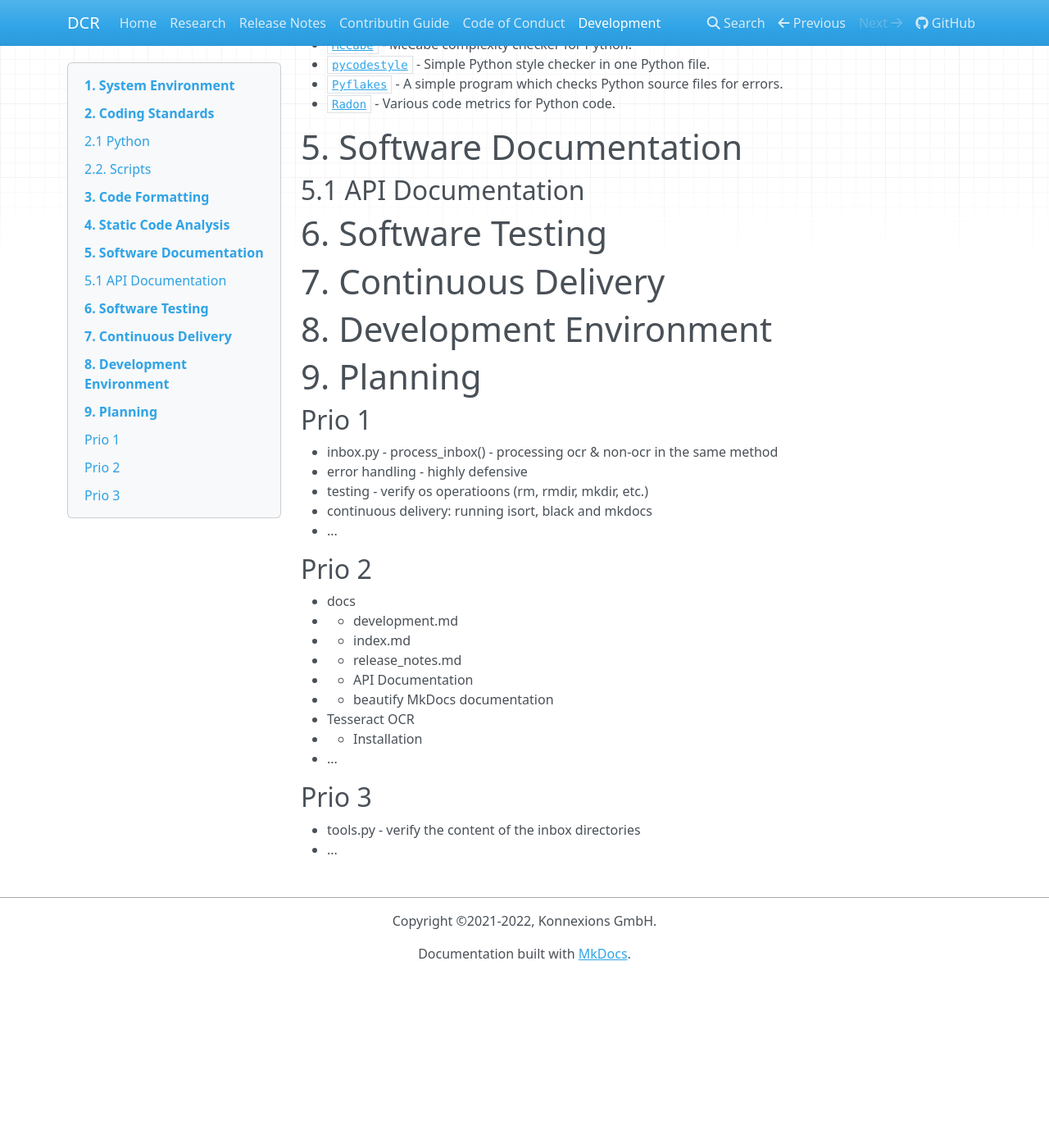
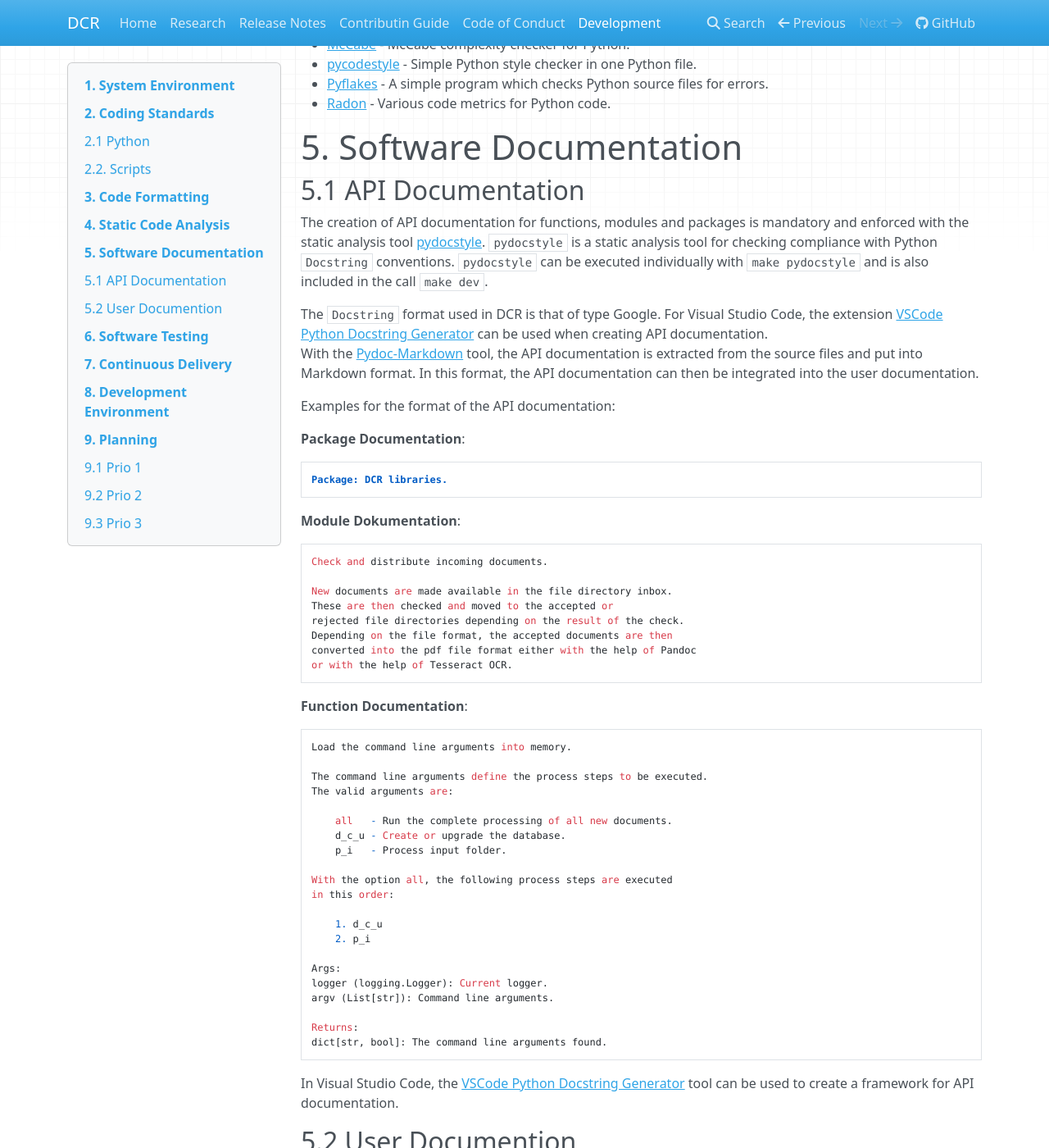
Before and after one commit to KonnexionsGmbH/dcr, an MkDocs documentation site: the page built from docs/development.md, in a window 1280 px wide and 1400 px high, scrolled down 1296 px. Shown: the whole window at 82% size. Built offline with MkDocs 1.6.1, drawn with Linux system fonts in a browser that asks for light colours; nearby versions of some CDN libraries; before the commit the page ends 2487 px from its top, so only the background shows below that; some of the changed text lies outside the part shown.

```diff
--- a/docs/development.md
+++ b/docs/development.md
@@ -2,12 +2,12 @@
 
 ## 1. System Environment
 
-DCR is developed on the operating systems **`Ubuntu 20.04 LTS`** and **`Microsoft Windows 10`**.
-Ubuntu is used here via the **`VM Workstation Player 16`**.
+DCR is developed on the operating systems `Ubuntu 20.04 LTS` and `Microsoft Windows 10`.
+Ubuntu is used here via the `VM Workstation Player 16`.
 
-The GitHub actions for continuous integration run on **`Ubuntu 20.04`**, **`Micrsoft Windows Server 2019`** and **`2022`**.
+The GitHub actions for continuous integration run on `Ubuntu 20.04`, `Micrsoft Windows Server 2019` and `2022`.
 
-Version **`3.10`** is used for the Python programming language.
+Version `3.10` is used for the Python programming language.
 
 ## 2. Coding Standards
 
@@ -30,8 +30,8 @@
 
 The two tools `isort` and `Black` are used for formatting the programme code:
 
-- [`Black`](https://black.readthedocs.io/en/stable/) - The uncompromising Python code formatter.
-- [`isort`](https://pycqa.github.io/isort/) - A Python utility / library to sort imports.
+- [Black](https://black.readthedocs.io/en/stable/) - The uncompromising Python code formatter.
+- [isort](https://pycqa.github.io/isort/) - A Python utility / library to sort imports.
 
 Both tools are included in the call `make dev`.
 They can be executed individually with `make black` and `make isort`, whereby `sort` should run first and `black` afterwards.
@@ -40,26 +40,106 @@
 
 The tools `Bandit`, `Flake8`, `Mypy` and `Pylint` are used for static code analysis:
 
-- [`Bandit`](https://bandit.readthedocs.io/en/latest/) - Bandit is a tool designed to find common security issues in Python code.
-- [`Flake8`](https://flake8.pycqa.org/en/latest/index.html#quickstart) - A python tool that glues together pycodestyle, pyflakes, mccabe, and third-party plugins to check the style and quality of some python code.
-- [`Mypy`](https://mypy.readthedocs.io/en/stable/introduction.html) - Optional static typing for Python.
-- [`Pylint`](https://pylint.pycqa.org/en/latest/) - It's not just a linter that annoys you!
+- [Bandit](https://bandit.readthedocs.io/en/latest/) - `Bandit` is a tool designed to find common security issues in Python code.
+- [Flake8](https://flake8.pycqa.org/en/latest/index.html#quickstart) - A python tool that glues together `pycodestyle`, `Pyflakes`, `McCabe`, and third-party plugins to check the style and quality of some python code.
+- [Mypy](https://mypy.readthedocs.io/en/stable/introduction.html) - Optional static typing for Python.
+- [Pylint](https://pylint.pycqa.org/en/latest/) - It's not just a linter that annoys you!
 
 All tools are included in the call `make dev`.
 They can be executed individually with `make bandit`, `make flake8`, `make mypy` and `make pylint`.
 
 `Flake8` includes the following tools:
 
-- [`McCabe`](https://github.com/PyCQA/mccabe) - McCabe complexity checker for Python.
-- [`pycodestyle`](https://github.com/PyCQA/pycodestyle) - Simple Python style checker in one Python file.
-- [`Pyflakes`](https://github.com/PyCQA/pyflakes) - A simple program which checks Python source files for errors.
-- [`Radon`](https://radon.readthedocs.io/en/latest/) - Various code metrics for Python code.
+- [McCabe](https://github.com/PyCQA/mccabe) - McCabe complexity checker for Python.
+- [pycodestyle](https://github.com/PyCQA/pycodestyle) - Simple Python style checker in one Python file.
+- [Pyflakes](https://github.com/PyCQA/pyflakes) - A simple program which checks Python source files for errors.
+- [Radon](https://radon.readthedocs.io/en/latest/) - Various code metrics for Python code.
 
 ## 5. Software Documentation
 
 ### 5.1 API Documentation
 
+The creation of API documentation for functions, modules and packages is mandatory and enforced with the static analysis tool [pydocstyle](https://github.com/PyCQA/pydocstyle).
+`pydocstyle` is a static analysis tool for checking compliance with Python `Docstring` conventions.
+`pydocstyle` can be executed individually with `make pydocstyle` and is also included in the call `make dev`.
+
+The `Docstring` format used in DCR is that of type Google.
+For Visual Studio Code, the extension [VSCode Python Docstring Generator](https://github.com/NilsJPWerner/autoDocstring) can be used when creating API documentation.
+With the [Pydoc-Markdown](https://github.com/NiklasRosenstein/pydoc-markdown) tool, the API documentation is extracted from the source files and put into Markdown format.
+In this format, the API documentation can then be integrated into the user documentation.
+
+Examples for the format of the API documentation:
+
+**Package Documentation**:
+
+    Package: DCR libraries.
+
+**Module Dokumentation**:
+
+    Check and distribute incoming documents.
+
+    New documents are made available in the file directory inbox.
+    These are then checked and moved to the accepted or
+    rejected file directories depending on the result of the check.
+    Depending on the file format, the accepted documents are then
+    converted into the pdf file format either with the help of Pandoc
+    or with the help of Tesseract OCR.
+
+**Function  Documentation**:
+
+    Load the command line arguments into memory.
+
+    The command line arguments define the process steps to be executed.
+    The valid arguments are:
+
+        all   - Run the complete processing of all new documents.
+        d_c_u - Create or upgrade the database.
+        p_i   - Process input folder.
+
+    With the option all, the following process steps are executed
+    in this order:
+
+        1. d_c_u
+        2. p_i
+
+    Args:
+    logger (logging.Logger): Current logger.
+    argv (List[str]): Command line arguments.
+
+    Returns:
+    dict[str, bool]: The command line arguments found.
+
+In Visual Studio Code, the [VSCode Python Docstring Generator](https://github.com/NilsJPWerner/autoDocstring) tool can be used to create a framework for API documentation.
+
+### 5.2 User Documention
+
+The remaining documents for the user documentation can be found in the file directory `docs` in Markdown format:
+
+| File               | Headline                     | Remarks                                   |
+|--------------------|------------------------------|-------------------------------------------|
+| code_of_conduct.md | Code of Conduct              |                                           |
+| contributing.md    | Contributing Guide           |                                           |
+| development.md     | Development                  | Notes on the software development process |
+| index.md           | Document Content Recognition | Background, installation and user guide   |
+| release_notes.md   | Release Notes                |                                           |
+| research.md        | Research                     | Reference to the relevant research papers |
+
+The [MkDocs](https://github.com/mkdocs/mkdocs/) tool is used to create the user documentation.
+With the command `make mkdocs` the user documentation is created by MkDocs and uploaded to the GitHub pages of the repository.
+The command `make mkdocs` is also included in the call `make dev`.
+
 ## 6. Software Testing
+
+[pytest](https://github.com/pytest-dev/pytest/) is used as a software testing framework with the following plugins::
+
+- [pytest-cov](https://github.com/pytest-dev/pytest-cov/) for coverage reporting,
+- [pytest-deadfixture](https://github.com/jllorencetti/pytest-deadfixtures) to list unused or duplicate fixtures, and
+- [pytest-random-order](https://github.com/jbasko/pytest-random-order) to randomise the order of the tests.
+
+On the one hand, the tests must be as complete as possible, i.e. a test coverage of 100% is aimed for, but on the other hand, the scope of the test code should be minimal, i.e. unnecessary repetitions must be strictly avoided.
+The best strategy for this is to first create a test case for the normal case and then add special tests for the special cases not yet covered.
+
+Finally, the tool [python-coveralls](https://github.com/z4r/python-coveralls) is used to enable a connection to [Coveralls](https://coveralls.io).
 
 ## 7. Continuous Delivery
 
@@ -67,15 +147,14 @@
 
 ## 9. Planning
 
-### Prio 1
+### 9.1 Prio 1
 
 - inbox.py - process_inbox() - processing ocr & non-ocr in the same method
 - error handling - highly defensive
-- testing - verify os operatioons (rm, rmdir, mkdir, etc.)
 - continuous delivery: running isort, black and mkdocs
 - ...
 
-### Prio 2
+### 9.2 Prio 2
 
 - docs
 - - development.md
@@ -87,7 +166,7 @@
 - - Installation
 - ...
 
-### Prio 3
+### 9.3 Prio 3
 
 - tools.py - verify the content of the inbox directories
 - ...
```
Also changed, not shown: docs/index.md (+1 -7 lines), 4 other files.
